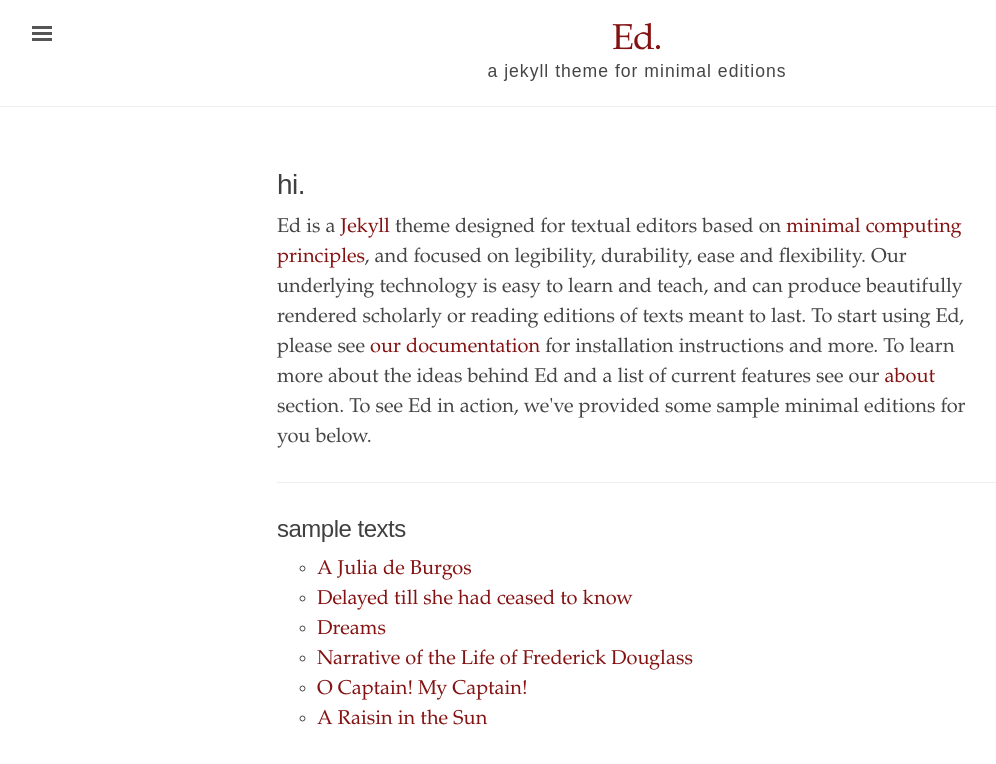
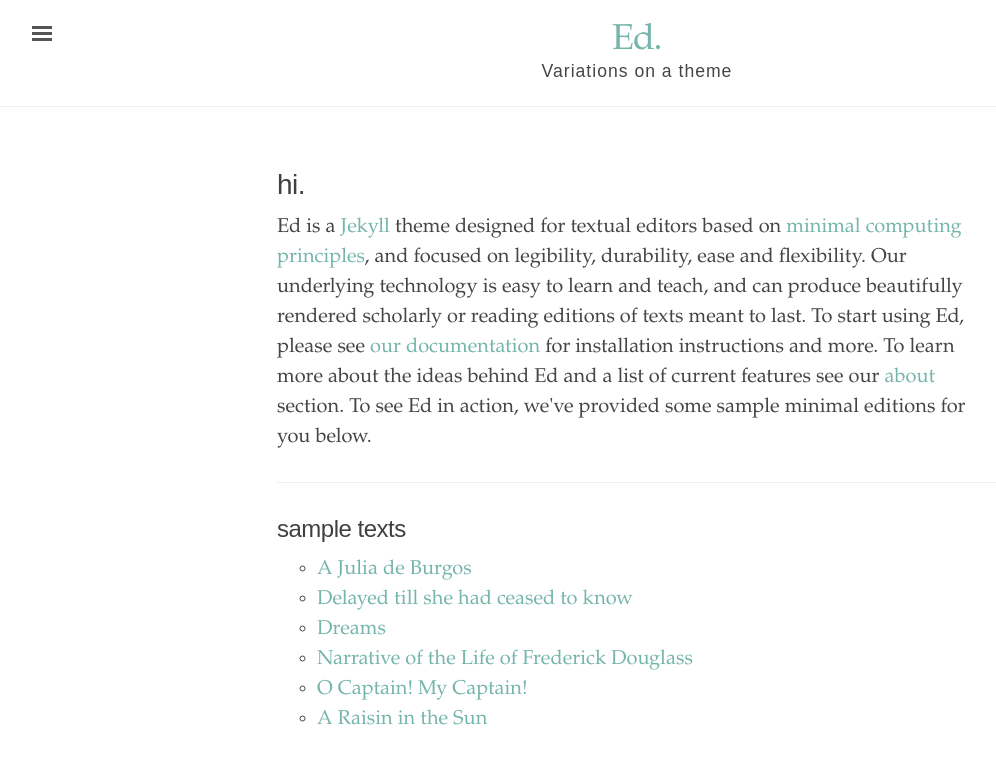
Before and after one commit to bwinston35/ed, a Jekyll site: the page built from index.html, in a window 1280 px wide. Shown: the top 764 px of the page, without its empty margins (3-999 px from the left). Built offline with Jekyll 4.4.1, drawn with Linux system fonts in a browser that asks for light colours.

Commit message:
Update _config.yml

```diff
--- a/_config.yml
+++ b/_config.yml
@@ -2,19 +2,19 @@
 
 # Setup
 title:               Ed.
-tagline:             'a jekyll theme for minimal editions'
-description:         'Ed is a Jekyll theme designed for textual editors based on minimal computing principles, and focused on legibility and flexibility.'
-url:                 'http://minicomp.github.io'
-baseurl:             '/ed'
+tagline:             'Variations on a theme'
+description:         'This is my playground for playing with the ed Jekyll theme and learning markdown  '
+url:                 ''
+baseurl:             ''
 
 # About/contact
 author:
-  name:              Alex Gil
-  url:               https://twitter.com/elotroalex
-  email:             colibri.alex@gmail.com
+  name:              Bryan Winston
+  url:               https://www.bryanwinston.org/
+  email:             bryan.winston@princeton.edu
 
 # Color scheme. Options: red, orange, magenta, cyan, blue, brown
-color-scheme:
+color-scheme: cyan
 
 # Permalinks
 permalink: pretty
```
